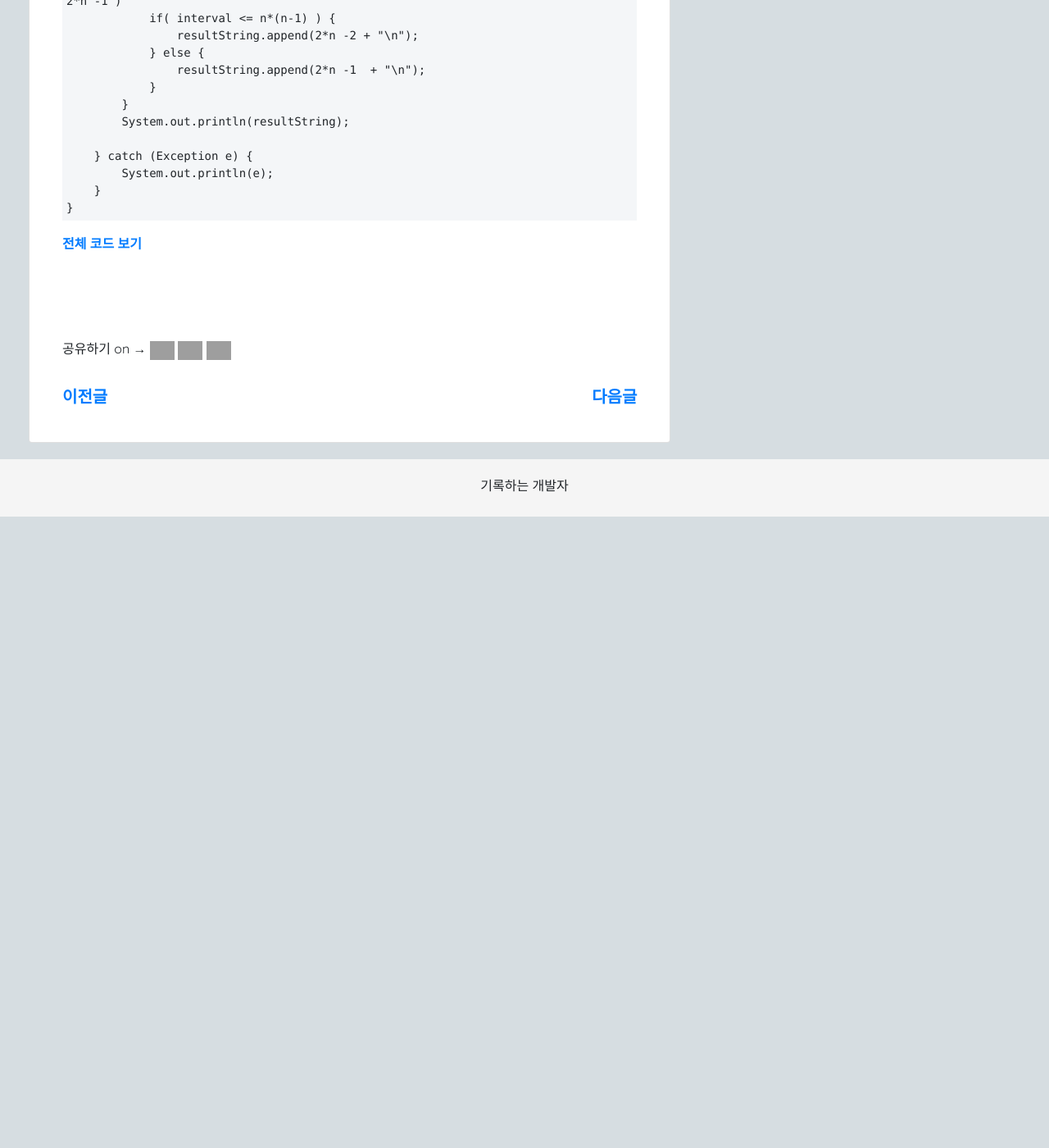
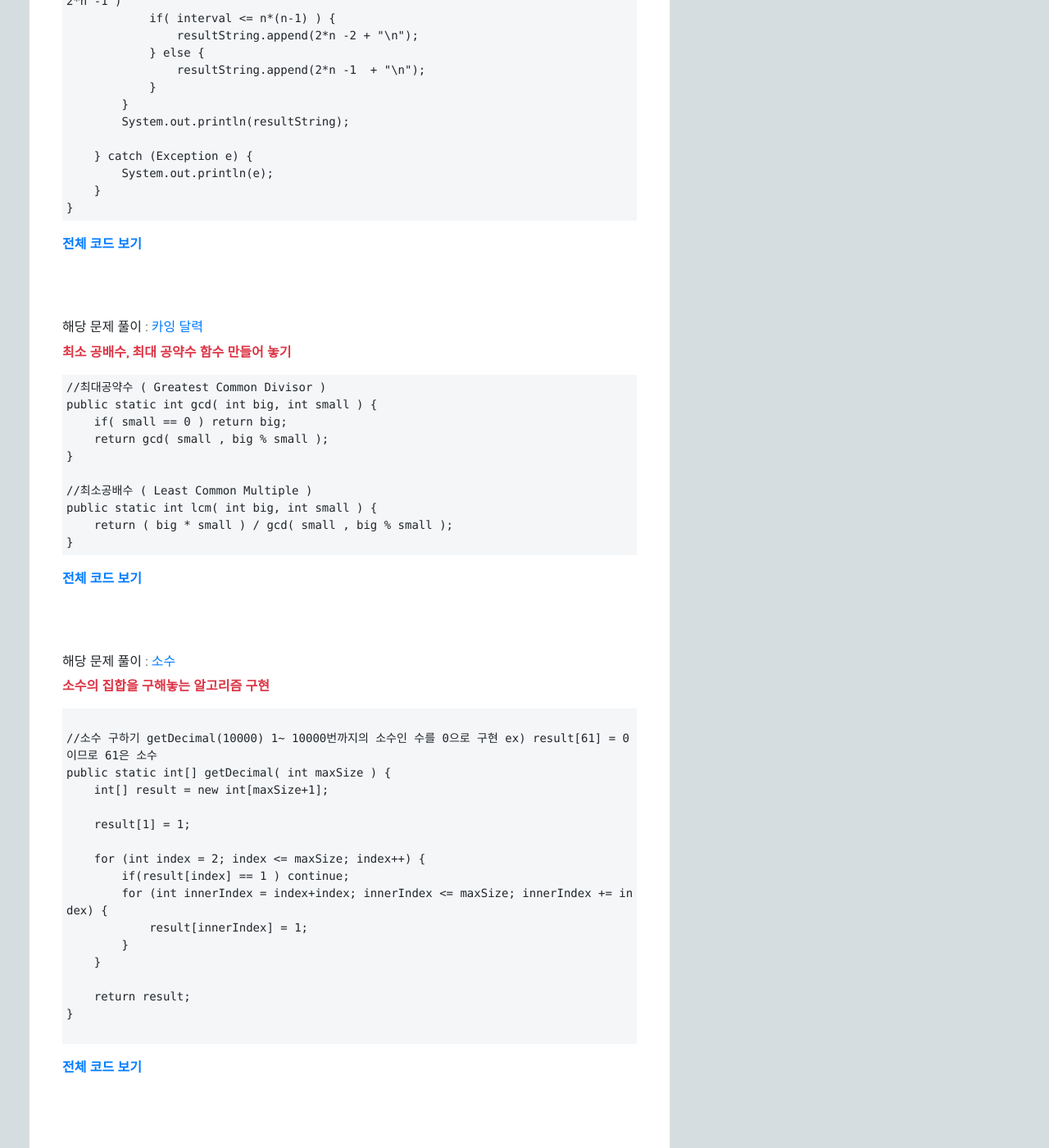
Before and after one commit to 7271kim/7271kim.github.com, a Jekyll site: the page built from _posts/algorithm/2019-09-04-algorithm-6.md, in a window 1280 px wide and 1400 px high, scrolled down 2510 px. Shown: the whole window at 82% size. Built offline with Jekyll 4.4.1, drawn with Linux system fonts in a browser that asks for light colours; nearby versions of some CDN libraries; a script that is not in the unit is left out; comment, search, counter and statistics services are not loaded; before the commit the page ends 3140 px from its top, so only the background shows below that; grey boxes are pictures that could not be loaded.

Commit message:
[2019.09.25]  - 소수 추가

```diff
--- a/_posts/algorithm/2019-09-04-algorithm-6.md
+++ b/_posts/algorithm/2019-09-04-algorithm-6.md
@@ -118,3 +118,48 @@ public static void main(String args[]){
 <p class="bold-text"><a href="https://github.com/7271kim/Single_JAVA_Project/blob/master/src/algorithm/math/Decalcomani.java" target="_blank">전체 코드 보기</a></p>
 <br/>
 <br/>
+
+###### 해당 문제 풀이 : <a href="https://www.acmicpc.net/problem/6064" target="_blank"> 카잉 달력 </a>
+
+<p class="text-danger bold-text"> 최소 공배수, 최대 공약수 함수 만들어 놓기</p>
+<pre>
+//최대공약수 ( Greatest Common Divisor )
+public static int gcd( int big, int small ) {
+    if( small == 0 ) return big;
+    return gcd( small , big % small );
+}
+
+//최소공배수 ( Least Common Multiple )
+public static int lcm( int big, int small ) {
+    return ( big * small ) / gcd( small , big % small );
+}
+</pre>
+<p class="bold-text"><a href="https://github.com/7271kim/Single_JAVA_Project/blob/master/src/ok/beak/Beak6064GCM.java" target="_blank">전체 코드 보기</a></p>
+<br/>
+<br/>
+
+###### 해당 문제 풀이 : <a href="https://www.acmicpc.net/problem/2581" target="_blank"> 소수 </a>
+
+<p class="text-danger bold-text"> 소수의 집합을 구해놓는 알고리즘 구현</p>
+<pre>
+
+//소수 구하기 getDecimal(10000) 1~ 10000번까지의 소수인 수를 0으로 구현 ex) result[61] = 0 이므로 61은 소수
+public static int[] getDecimal( int maxSize ) {
+    int[] result = new int[maxSize+1];
+
+    result[1] = 1;
+
+    for (int index = 2; index &lt;= maxSize; index++) {
+        if(result[index] == 1 ) continue;
+        for (int innerIndex = index+index; innerIndex &lt;= maxSize; innerIndex += index) {
+            result[innerIndex] = 1;
+        }
+    }
+
+    return result;
+}
+
+</pre>
+<p class="bold-text"><a href="https://github.com/7271kim/Single_JAVA_Project/blob/master/src/ok/beak/Beak6064GCM.java" target="_blank">전체 코드 보기</a></p>
+<br/>
+<br/>
```
